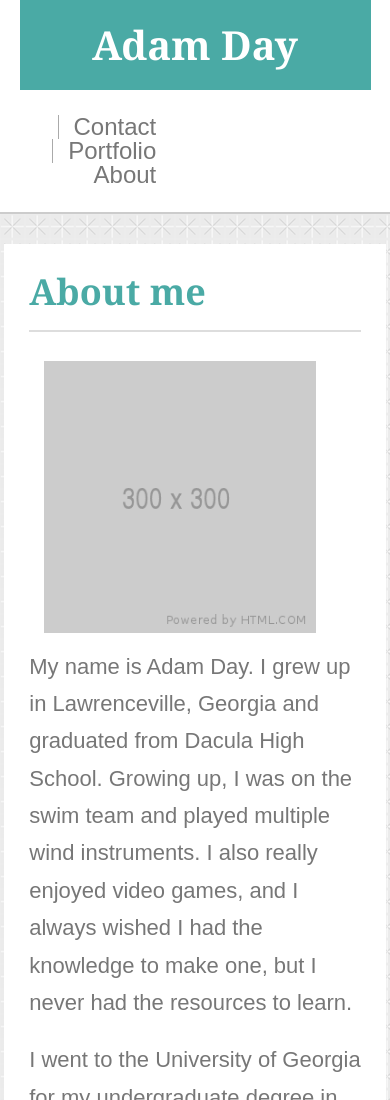
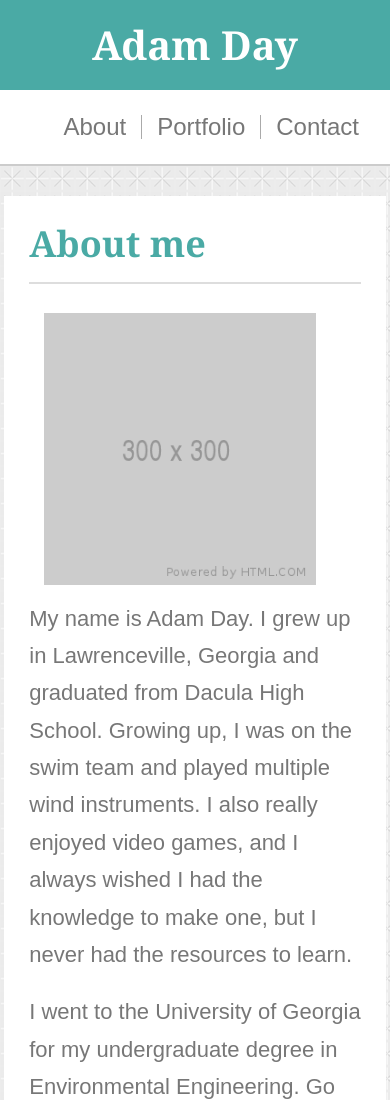
Before and after one commit to dayadam/Responsive-Portfolio, a plain HTML site: page index.html in a window 390 px wide. Shown: the top 1100 px of the page. Drawn offline with Linux system fonts and the light colour scheme.

Commit message:
fully responsive on index

```diff
--- a/assets/css/style.css
+++ b/assets/css/style.css
@@ -245,9 +245,12 @@ form {
     }
 }
 
-@media screen and (max-width: 709px) {
+@media screen and (max-width: 730px) {
     li {
-        clear: left;
+        float: right;
+        margin: 0 auto;
+        margin-left: 15px;
+        padding-left: 15px;
     }
 
     h1 {
@@ -259,6 +262,7 @@ form {
 
     .width-header {
         width: 100%;
+        margin: 0;
     }
 
     ul {
@@ -267,7 +271,7 @@ form {
         margin: 0 auto;
         padding-top: 25px;
         padding-bottom: 25px;
-        margin-right: 214.255px;
+        width: 328px;
     }
 
 }
@@ -286,8 +290,8 @@ form {
     }
 
     .width-header {
-        width: 90%;
-        margin: 0 auto;
+        width: 100%;
+        margin: 0;
     }
 
     .img-container {
```
